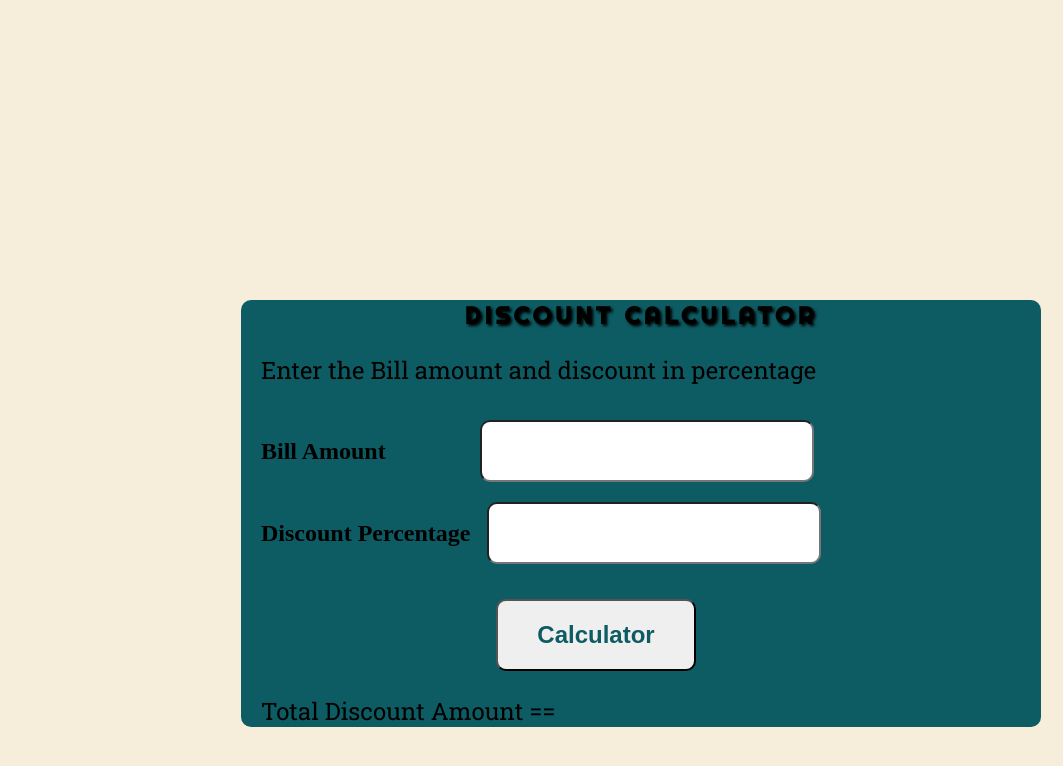
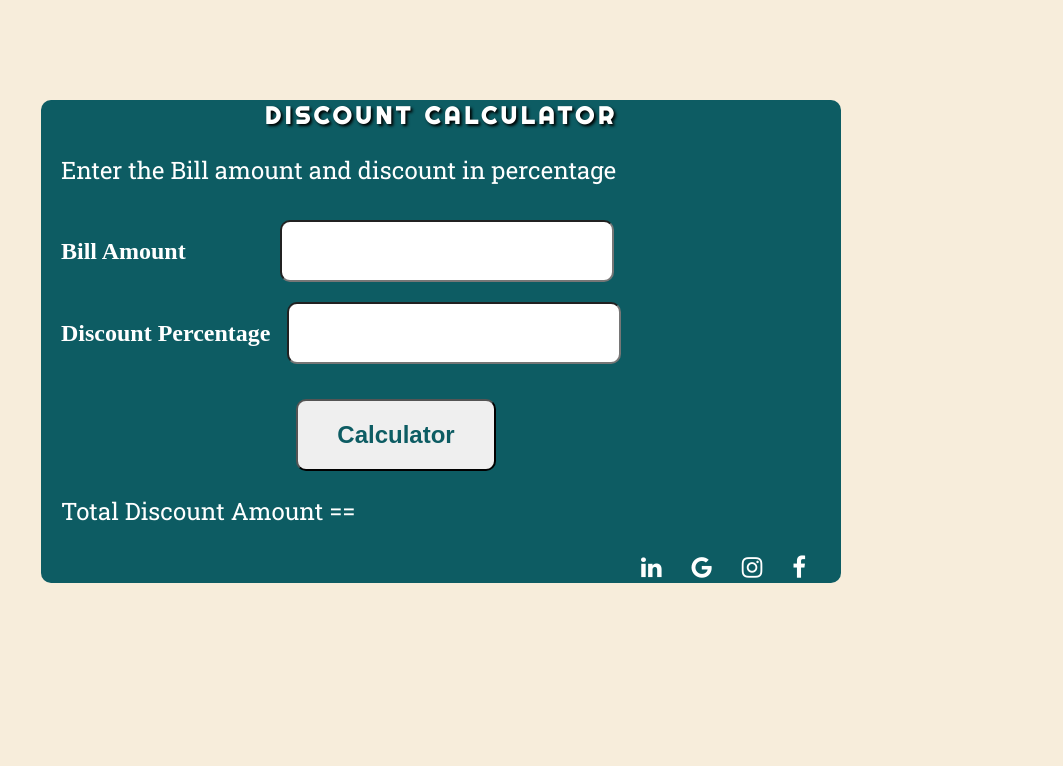
Before and after one commit to ManishaMagdum/discount-calculator, a plain HTML site: page index.html in a window 1280 px wide. Shown: the whole page, without its empty margins (217-1280 px from the left). Drawn offline with Linux system fonts and the light colour scheme.

Commit message:
modified discount calculator
modified discount calculator

```diff
--- a/index.html
+++ b/index.html
@@ -12,6 +12,8 @@
     <link rel="preconnect" href="https://fonts.googleapis.com">
     <link rel="preconnect" href="https://fonts.gstatic.com" crossorigin>
     <link href="https://fonts.googleapis.com/css2?family=Righteous&family=Roboto+Slab&display=swap" rel="stylesheet">
+    <!--CDN link-->
+    <link rel="stylesheet" href="https://cdnjs.cloudflare.com/ajax/libs/font-awesome/4.7.0/css/font-awesome.min.css">
 </head>
 <body>
 
@@ -26,6 +28,10 @@
             <button id="calculator"> Calculator </button>
         </form>
         <p id="total"> Total Discount Amount == </p>
+        <p class="links"><a href="https://in.linkedin.com/" target="_blank"><i class="fa fa-linkedin" aria-hidden="true"></i></a>&nbsp;&nbsp;&nbsp;&nbsp;
+            <a href="https://www.google.com/"><i class="fa fa-google" aria-hidden="true"></i></a>&nbsp;&nbsp;&nbsp;&nbsp;
+            <a href="=https://www.instagram.com/"><i class="fa fa-instagram" aria-hidden="true"></i></a>&nbsp;&nbsp;&nbsp;&nbsp;
+            <a href="https://www.facebook.com/" target="_blank"><i class="fa fa-facebook" aria-hidden="true"></i></a></p>
     </div>
 
 </body>
--- a/style.css
+++ b/style.css
@@ -1,4 +1,4 @@
-8:45 AM
+
 *{
     color: white;
 }
@@ -8,8 +8,8 @@ body{
 .container{
     width: 800px;
     background-color: #0d5c63;
-    margin-left: 450px;
-    margin-top: 300px;
+    margin-left: 250px;
+    margin-top: 100px;
     border-radius: 10px;
 }
 h2 {
@@ -58,3 +58,7 @@ input{
 #total{
     text-align: centers;
 }
+.links{
+    margin-left: 600px;
+ color: black;
+}
```
